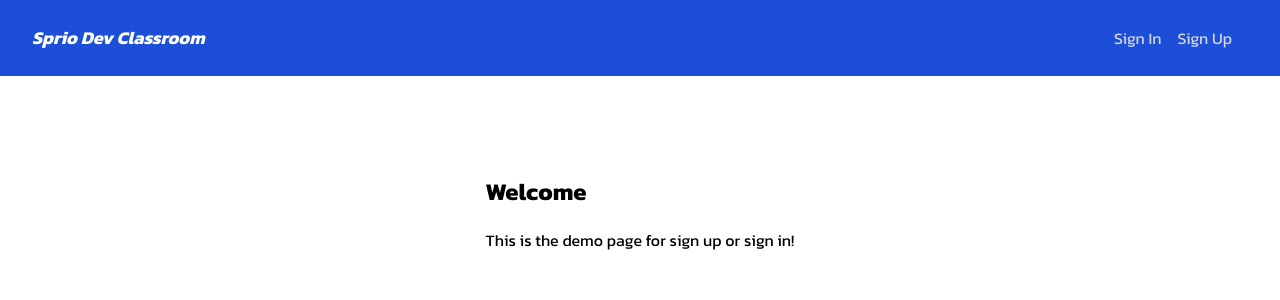
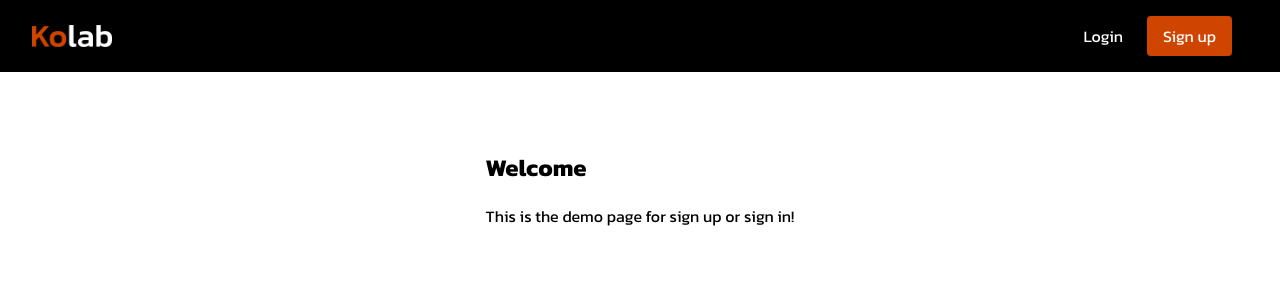
Before and after one commit to takitajwar17/Kolab-Dev-Classroom, a Next.js app in the folder client/: page / in a window 1280 px wide. Shown: the top 300 px of the page. Built offline with nearby package versions, Linux system fonts and the light colour scheme; no server answers.

Commit message:
ui updated (added logo and buttons styling)

```diff
--- a/client/app/components/Header.jsx
+++ b/client/app/components/Header.jsx
@@ -1,42 +1,45 @@
-import Link from 'next/link';
-import { UserButton, auth } from '@clerk/nextjs';
+import Image from "next/image";
+import Link from "next/link";
+import { UserButton, auth } from "@clerk/nextjs";
+
+// Import the logo image
+import KolabLogo from "../../public/kolab-logo-white.png";
 
 const Header = async ({ username }) => {
   const { userId } = auth();
 
   return (
-    <nav className='flex items-center justify-between px-8 py-6 mb-5 bg-blue-700'>
-      <div className='flex items-center'>
-        <Link href='/'>
-          <div className='text-lg font-bold text-white italic'>
-            Sprio Dev Classroom
-          </div>
+    <nav className="flex items-center justify-between px-8 py-4 bg-black">
+      {/* Logo Section */}
+      <div className="flex items-center">
+        <Link href="/">
+          <Image src={KolabLogo} alt="Kolab Logo" width={80} height={40} />{" "}
+          {/* Adjust size as needed */}
         </Link>
       </div>
-      <div className='flex items-center text-white'>
+
+      {/* Navigation Links and User Button */}
+      <div className="flex items-center">
         {!userId && (
           <>
-            <Link
-              href='sign-in'
-              className='text-gray-300 hover:text-white mr-4'
-            >
-              Sign In
+            <Link href="sign-in" className="text-white hover:opacity-75 mr-6">
+              Login
             </Link>
             <Link
-              href='sign-up'
-              className='text-gray-300 hover:text-white mr-4'
+              href="sign-up"
+              className="bg-orange text-white py-2 px-4 rounded hover:bg-orange-700"
             >
-              Sign Up
+              Sign up
             </Link>
           </>
         )}
         {userId && (
-          <Link href='profile' className='text-gray-300 hover:text-white mr-4'>
+          <Link href="profile" className="text-gray-300 hover:text-white mr-4">
             Profile
           </Link>
         )}
-        <div className='ml-auto'>
-          <UserButton afterSignOutUrl='/' />
+        <div className="ml-4">
+          <UserButton afterSignOutUrl="/" />
         </div>
       </div>
     </nav>
```
